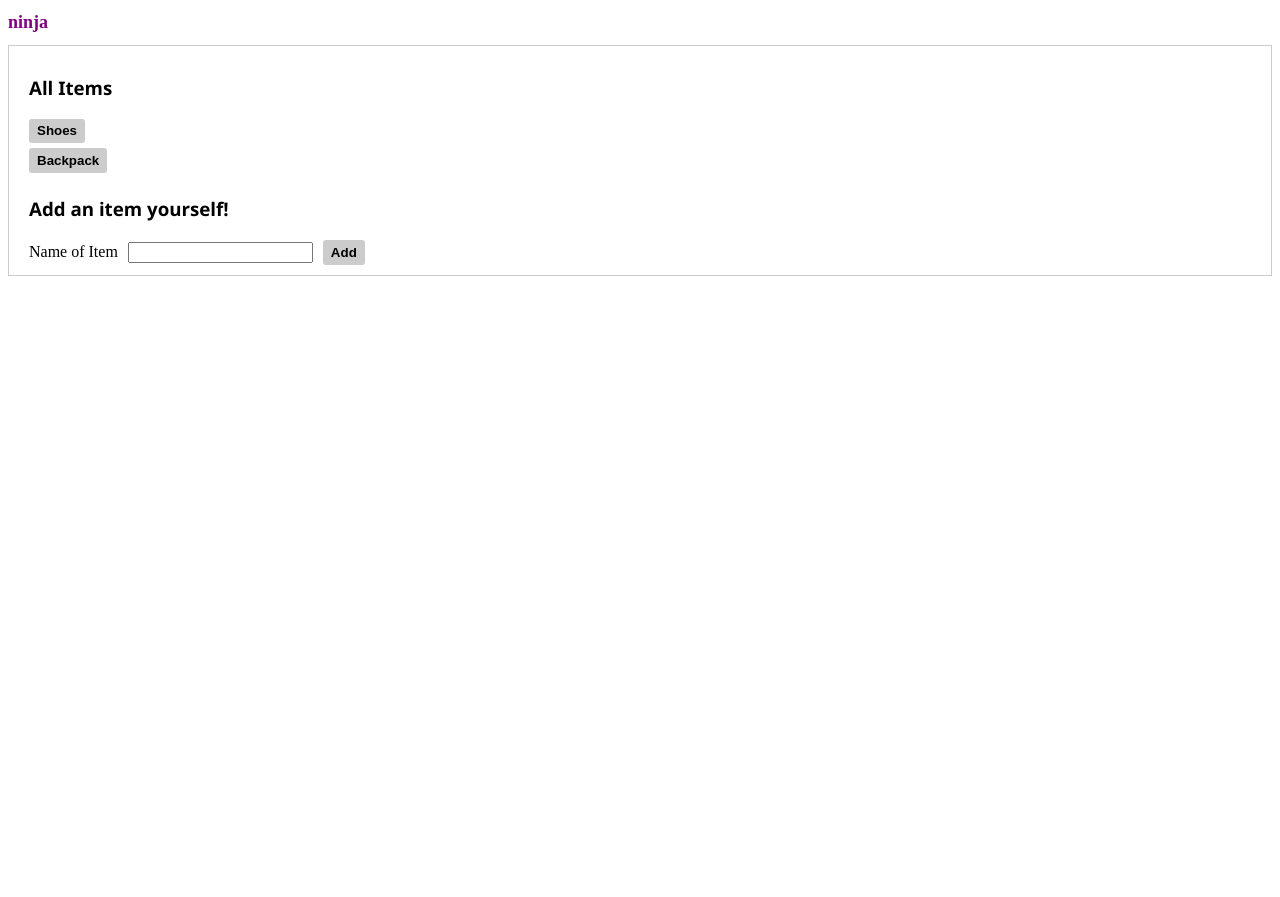
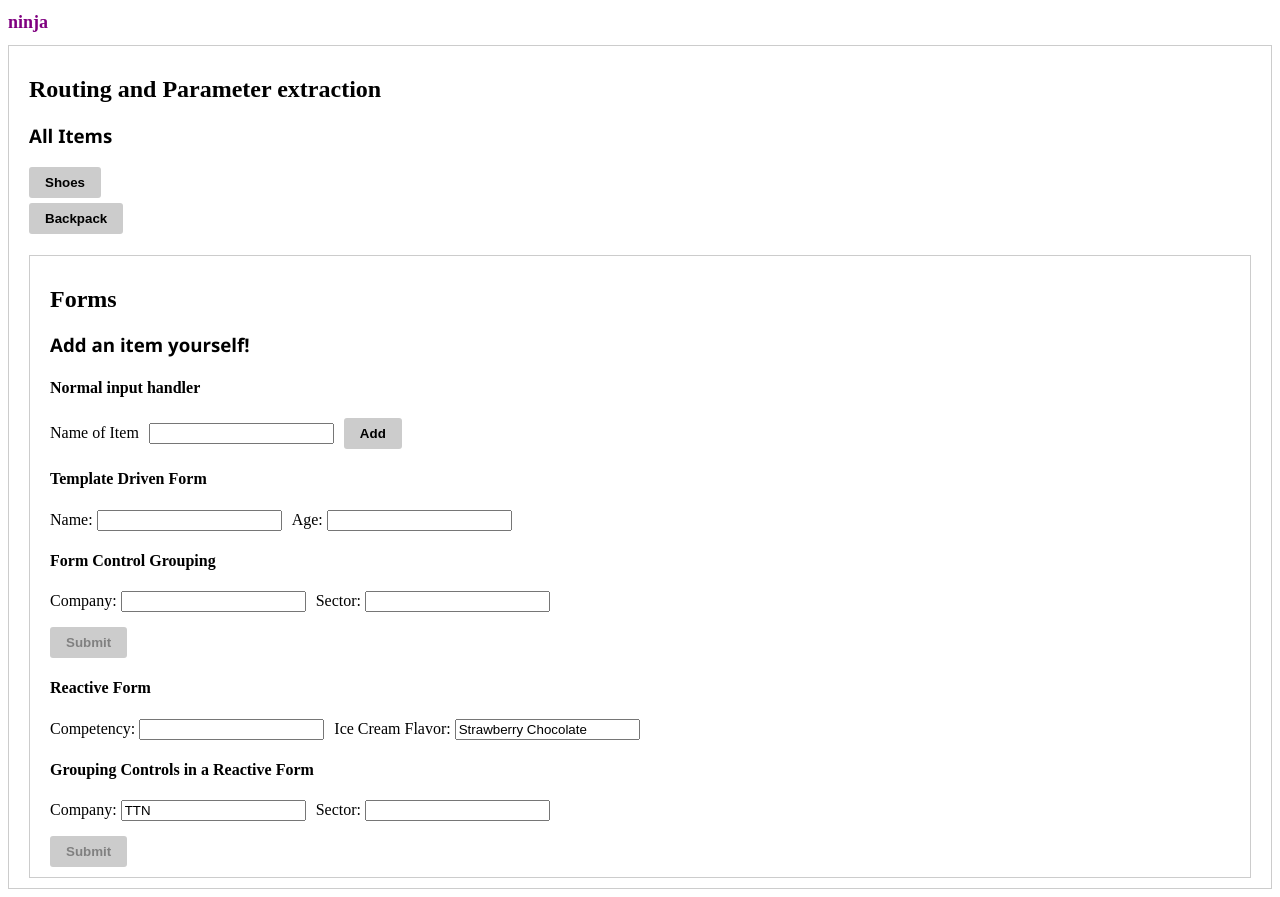
Before and after one commit to AkashTTN/angular-training, an Angular app in the folder ninja/: page / in a window 1280 px wide. Before the commit the page ends 800 px from the top, so only its background shows below. Built offline with nearby package versions, Linux system fonts and the light colour scheme.

Commit message:
added forms exercise

```diff
--- a/ninja/src/app/app.module.ts
+++ b/ninja/src/app/app.module.ts
@@ -1,6 +1,6 @@
 import { BrowserModule } from '@angular/platform-browser';
 import { NgModule } from '@angular/core';
-import { FormsModule } from '@angular/forms';
+import { FormsModule, ReactiveFormsModule } from '@angular/forms';
 
 import { AppRoutingModule } from './app-routing.module';
 import { AppComponent } from './app.component';
@@ -17,7 +17,8 @@ import { ListingComponent } from './listing/listing.component';
   imports: [
     FormsModule,
     BrowserModule,
-    AppRoutingModule
+    AppRoutingModule,
+    ReactiveFormsModule
   ],
   providers: [ListingsService],
   bootstrap: [AppComponent]
--- a/ninja/src/app/home/home.component.css
+++ b/ninja/src/app/home/home.component.css
@@ -1,11 +1,3 @@
-button {
-    padding: .3rem .5rem;
-    border-radius: 3px;
-    border: none;
-    font: medium;
-    font-weight: bolder;
-}
-
 .listings {
     padding-left: 0px;
     list-style: none;
@@ -16,7 +8,7 @@ button {
     margin-right: 10px;
 }
 
-.error {
+.error, input.ng-invalid.ng-touched {
     border: 1px solid red;
 }
 
--- a/ninja/src/app/home/home.component.html
+++ b/ninja/src/app/home/home.component.html
@@ -1,4 +1,5 @@
 <div class="component">
+    <h2>Routing and Parameter extraction</h2>
     <h3 class="heading-3">All Items</h3>
     <ul class="listings">
         <li *ngFor="let listing of listings" class="listings-item">
@@ -7,14 +8,51 @@
             </button>
         </li>
     </ul>
+    <section>
+        <h2>Forms</h2>
         <h3 class="heading-3">Add an item yourself!</h3>
+        <h4>Normal input handler</h4>
         <div class="add-item-listing">
             <label class="mb-5" for="inputListingName">Name of Item</label>
-        <input
-        [ngClass]="{error: inputError}"
-        [(ngModel)]="inputListingName"
+            <input id="inputListingName" [ngClass]="{error: inputError}" [(ngModel)]="inputListingName"
                 id="inputListingName" type="text">
             <button (click)="onAddItem()" class="add-item-listing-button btn-primary">Add</button>
             <p class="input-error-text" *ngIf="inputError">Invalid name.</p>
         </div>
+
+        <h4>Template Driven Form</h4>
+        <form (ngSubmit)="onSubmitTemplateForm()" #templateForm="ngForm">
+            <label for="userName">Name: </label>
+            <input id="userName" class="mr-10" ngModel name="userName" type="text" required>
+            <label for="userAge">Age: </label>
+            <input id="userAge" class="mr-10" ngModel name="userAge" type="text" required>
+            <h4>Form Control Grouping</h4>
+            <div ngModelGroup="companyDetails">
+                <label for="company">Company: </label>
+                <input id="company" ngModel class="mr-10" name="company" type="text" required>
+                <label for="Sector">Sector: </label>
+                <input id="sector" ngModel name="sector" type="text" class="mb-15 mr-10" required>
             </div>
+            <p *ngIf="templateForm.invalid && templateForm.touched">Note: Empty value(s) not allowed.</p>
+            <button [disabled]="templateForm.invalid" class="btn-primary" type="submit">Submit</button>
+        </form>
+
+        <h4>Reactive Form</h4>
+        <form [formGroup]="reactiveForm" (ngSubmit)="onSubmitReactiveForm()">
+            <label for="competency">Competency: </label>
+            <input formControlName="competency" id="competency" class="mr-10" type="text" required>
+            <label for="iceCreamFlavor">Ice Cream Flavor: </label>
+            <input formControlName="iceCreamFlavor" id="iceCreamFlavor" class="mr-10" type="text"
+                required>
+            <h4>Grouping Controls in a Reactive Form</h4>
+            <div formGroupName="companyDetails">
+                <label for="reactiveFormCompany">Company: </label>
+                <input id="reactiveFormCompany" class="mr-10" formControlName="name" type="text" required>
+                <label for="reactiveFormSector">Sector: </label>
+                <input id="reactiveFormSector" type="text" formControlName="sector" class="mb-15 mr-10" required>
+            </div>
+            <p *ngIf="reactiveForm.invalid && reactiveForm.touched">Note: Invalid Data.</p>
+            <button [disabled]="reactiveForm.invalid" class="btn-primary" type="submit">Submit</button>
+        </form>
+    </section>
+</div>
--- a/ninja/src/app/home/home.component.ts
+++ b/ninja/src/app/home/home.component.ts
@@ -1,4 +1,5 @@
-import { Component, OnInit } from '@angular/core';
+import { Component, OnInit, ViewChild } from '@angular/core';
+import { FormControl, FormGroup, NgForm, Validators } from '@angular/forms';
 
 import { ListingsService } from '../listings.service';
 
@@ -9,15 +10,28 @@ import { ListingsService } from '../listings.service';
 })
 export class HomeComponent implements OnInit {
 
+  // Accessing form using ViewChild instead of passing it in through the
+  // function
+  @ViewChild('templateForm') templateForm: NgForm;
+
   listings: { id: number, name: string }[];
   inputListingName: string;
   inputError: boolean = false;
+  reactiveForm: FormGroup;
 
   constructor(private listingsService: ListingsService) {
   }
 
   ngOnInit(): void {
     this.listings = this.listingsService.getListings();
+    this.reactiveForm = new FormGroup({
+      companyDetails: new FormGroup({
+        name: new FormControl('TTN', Validators.required),
+        sector: new FormControl(null, Validators.required)
+      }),
+      competency: new FormControl(null, [Validators.required]),
+      iceCreamFlavor: new FormControl('Strawberry Chocolate', Validators.required)
+    })
   }
 
   onAddItem(): void {
@@ -30,4 +44,23 @@ export class HomeComponent implements OnInit {
     this.inputListingName = '';
   }
 
+  onSubmitTemplateForm() {
+    alert('Template Form Submitted. Check logs.');
+    console.log('Template Form', this.templateForm.value);
+    this.templateForm.reset();
+  }
+
+  onSubmitReactiveForm() {
+    alert('Reactive Form Submitted. Check logs.');
+    console.log('Reactive Form', this.reactiveForm.value);
+    this.reactiveForm.reset();
+  }
+
+  emptyStringValidator(control: FormControl): { [s: string]: boolean } {
+    if (control.value.trim().length === 0) {
+      return { 'emptyString': true }
+    }
+    return null;
+  }
+
 }
--- a/ninja/src/styles.css
+++ b/ninja/src/styles.css
@@ -1,6 +1,7 @@
 /* You can add global styles to this file, and also import other style files */
 
-.component, section {
+.component,
+section {
 	border: 1px solid #ccc;
 	padding: 10px 20px;
 }
@@ -13,10 +14,18 @@
 	margin-bottom: 5px;
 }
 
+.mb-15 {
+	margin-bottom: 15px;
+}
+
+.mr-10 {
+	margin-right: 10px;
+}
+
 .btn-primary {
 	color: black;
 	background-color: #ccc;
-    padding: .7rem 1rem;
+	padding: .5rem 1rem;
 	border-radius: 3px;
 	font-weight: bolder;
 	border: none;
@@ -26,9 +35,14 @@
 	outline: none;
 }
 
-.btn-primary:hover {
+.btn-primary:hover:enabled {
 	cursor: pointer;
 	color: white;
 	background-color: black;
 	transition: all .3s;
 }
+
+.btn-primary:disabled {
+    background-color: #ccc;
+    color: grey;
+}
```
Also changed, not shown: 1 other file (tests, documents, lock files or other folders). Lines whose indentation alone changed are shown as unchanged.
